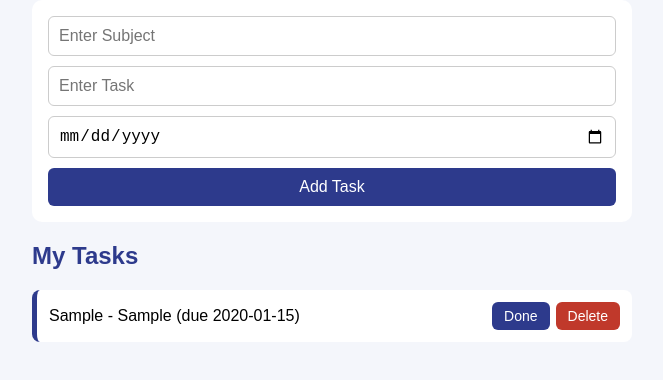
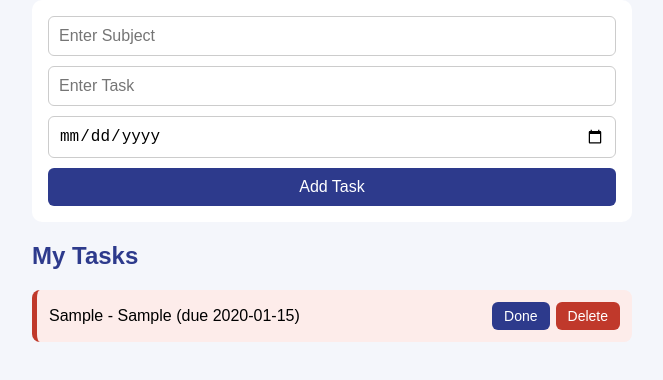
Before and after one commit to Vedant-99/study-planner, a plain HTML site: page index.html in a window 1280 px wide. Both pictures are taken after typing "Sample", "Sample", "2020-01-15" into the empty fields and a click on the button "Add Task". Shown: the part 98-478 px from the top of the page, without its empty margins (308-971 px from the left). Drawn offline with Linux system fonts and the light colour scheme.

Commit message:
feat: highlight overdue tasks

```diff
--- a/script.js
+++ b/script.js
@@ -13,8 +13,12 @@ function saveTasks(){
 // Draw all tasks on the page
 function renderTasks(){
     list.innerHTML ="";     // Empty the list first
+    const today = new Date().toLocaleDateString("en-CA")        // gives today's date like 2026-10-07
     tasks.forEach(function (t, index){      // do this for every task
         const li = document.createElement("li");
+        if(t.date < today && !t.done){
+            li.classList.add("overdue");
+        }
 
         // The text part
         const text = document.createElement("span");
--- a/style.css
+++ b/style.css
@@ -66,6 +66,11 @@ li {
   justify-content: space-between;
   align-items: center;
 }
+
+.overdue{
+    border-left-color : #c0392b;
+    background-color: #fdecea;
+}
 li button{
     padding: 6px 12px;
     font-size: 14px;
```
